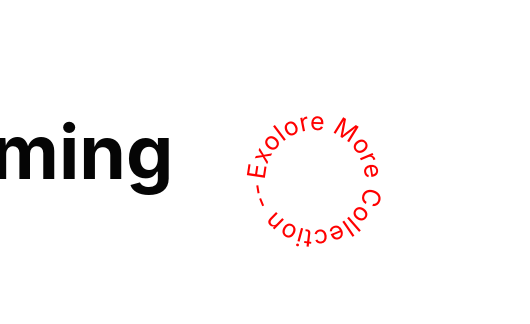
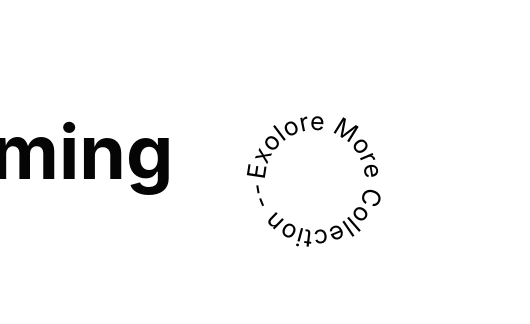
Before and after one commit to harshpurvak/A4-p1, a plain HTML site: page index.html in a window 1280 px wide. Shown: the part 259-583 px from the top of the page, 750-1280 px from the left. Drawn offline with nearby package versions, Linux system fonts and the light colour scheme; grey boxes are pictures that could not be loaded.

Commit message:
svg color

```diff
--- a/index.html
+++ b/index.html
@@ -57,8 +57,7 @@
                 d="M 200, 200 m -100, 0 a 100,100 0 1,1 200,0 a 100,100 0 1,1 -200,0"
                 fill="none"
               />
-
-              <text font-size="50" fill="red">
+              <text font-size="50" fill="black">
                 <textPath href="#circlePath">
                   Exolore More Collection -----------
                 </textPath>
```
